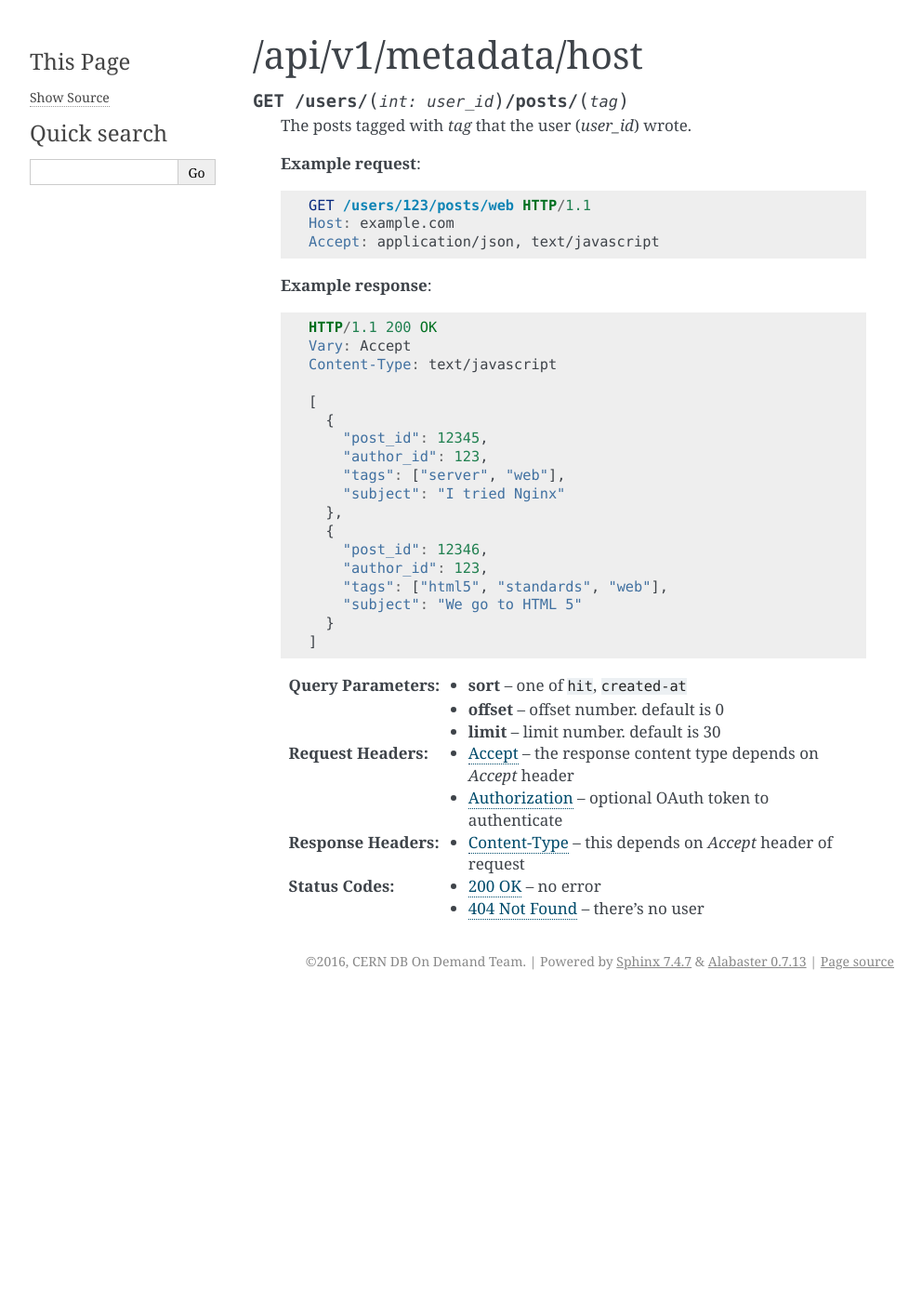
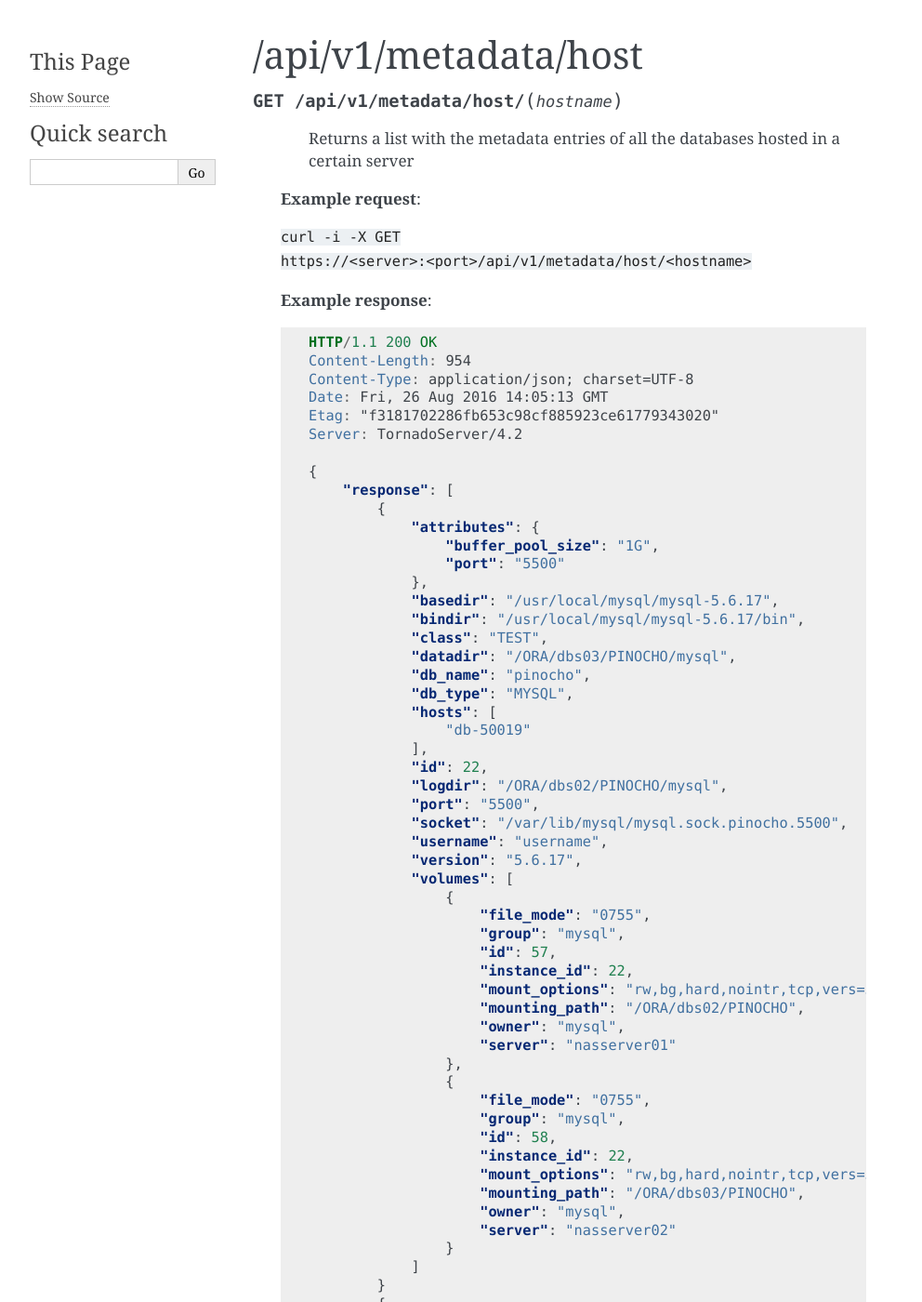
Before and after one commit to cerndb/dbod-api, a Sphinx documentation site: the page built from doc/source/endpoints/metadata_host.rst, in a window 1280 px wide and 1400 px high. Shown: the whole window at 93% size, without its empty margins (148-1140 px from the left). Built offline with Sphinx 7.4.7, drawn with Linux system fonts in a browser that asks for light colours; some of the changed text lies outside the part shown.

Commit message:
DOC: Adds metadata/host

```diff
--- a/doc/source/endpoints/metadata_host.rst
+++ b/doc/source/endpoints/metadata_host.rst
@@ -1,48 +1,119 @@
 /api/v1/metadata/host
 ======================
 
-.. http:get:: /users/(int:user_id)/posts/(tag)
+.. http:get:: /api/v1/metadata/host/(hostname)
 
-   The posts tagged with `tag` that the user (`user_id`) wrote.
+    Returns a list with the metadata entries of all the databases hosted in a
+    certain server
 
    **Example request**:
 
-   .. sourcecode:: http
-
-      GET /users/123/posts/web HTTP/1.1
-      Host: example.com
-      Accept: application/json, text/javascript
+   ``curl -i -X GET https://<server>:<port>/api/v1/metadata/host/<hostname>``
 
    **Example response**:
 
    .. sourcecode:: http
 
-      HTTP/1.1 200 OK
-      Vary: Accept
-      Content-Type: text/javascript
+        HTTP/1.1 200 OK
+        Content-Length: 954
+        Content-Type: application/json; charset=UTF-8
+        Date: Fri, 26 Aug 2016 14:05:13 GMT
+        Etag: "f3181702286fb653c98cf885923ce61779343020"
+        Server: TornadoServer/4.2
 
-      [
         {
-          "post_id": 12345,
-          "author_id": 123,
-          "tags": ["server", "web"],
-          "subject": "I tried Nginx"
-        },
-        {
-          "post_id": 12346,
-          "author_id": 123,
-          "tags": ["html5", "standards", "web"],
-          "subject": "We go to HTML 5"
+            "response": [
+                {
+                    "attributes": {
+                        "buffer_pool_size": "1G",
+                        "port": "5500"
+                    },
+                    "basedir": "/usr/local/mysql/mysql-5.6.17",
+                    "bindir": "/usr/local/mysql/mysql-5.6.17/bin",
+                    "class": "TEST",
+                    "datadir": "/ORA/dbs03/PINOCHO/mysql",
+                    "db_name": "pinocho",
+                    "db_type": "MYSQL",
+                    "hosts": [
+                        "db-50019"
+                    ],
+                    "id": 22,
+                    "logdir": "/ORA/dbs02/PINOCHO/mysql",
+                    "port": "5500",
+                    "socket": "/var/lib/mysql/mysql.sock.pinocho.5500",
+                    "username": "username",
+                    "version": "5.6.17",
+                    "volumes": [
+                        {
+                            "file_mode": "0755",
+                            "group": "mysql",
+                            "id": 57,
+                            "instance_id": 22,
+                            "mount_options": "rw,bg,hard,nointr,tcp,vers=3,noatime,timeo=600,rsize=65536,wsize=65536",
+                            "mounting_path": "/ORA/dbs02/PINOCHO",
+                            "owner": "mysql",
+                            "server": "nasserver01"
+                        },
+                        {
+                            "file_mode": "0755",
+                            "group": "mysql",
+                            "id": 58,
+                            "instance_id": 22,
+                            "mount_options": "rw,bg,hard,nointr,tcp,vers=3,noatime,timeo=600,rsize=65536,wsize=65536",
+                            "mounting_path": "/ORA/dbs03/PINOCHO",
+                            "owner": "mysql",
+                            "server": "nasserver02"
+                        }
+                    ]
+                }
+                {
+                    "attributes": {
+                        "buffer_pool_size": "1G",
+                        "port": "5501"
+                    },
+                    "basedir": "/usr/local/mysql/mysql-5.6.17",
+                    "bindir": "/usr/local/mysql/mysql-5.6.17/bin",
+                    "class": "TEST",
+                    "datadir": "/ORA/dbs03/PINOCHO2/mysql",
+                    "db_name": "pinocho2",
+                    "db_type": "MYSQL",
+                    "hosts": [
+                        "hostname2"
+                    ],
+                    "id": 280,
+                    "logdir": "/ORA/dbs02/PINOCHO2/mysql",
+                    "port": "5501",
+                    "socket": "/var/lib/mysql/mysql.sock.pinocho2.5501",
+                    "username": "username2",
+                    "version": "5.6.17",
+                    "volumes": [
+                        {
+                            "file_mode": "0755",
+                            "group": "mysql",
+                            "id": 71,
+                            "instance_id": 280,
+                            "mount_options": "rw,bg,hard,nointr,tcp,vers=3,noatime,timeo=600,rsize=65536,wsize=65536",
+                            "mounting_path": "/ORA/dbs02/PINOCHO2",
+                            "owner": "mysql",
+                            "server": "nasserver03"
+                        },
+                        {
+                            "file_mode": "0755",
+                            "group": "mysql",
+                            "id": 72,
+                            "instance_id": 280,
+                            "mount_options": "rw,bg,hard,nointr,tcp,vers=3,noatime,timeo=600,rsize=65536,wsize=65536",
+                            "mounting_path": "/ORA/dbs03/PINOCHO2",
+                            "owner": "mysql",
+                            "server": "nasserver04"
+                        }
+                    ]
+                }
+            ]
         }
-      ]
 
-   :query sort: one of ``hit``, ``created-at``
-   :query offset: offset number. default is 0
-   :query limit: limit number. default is 30
-   :reqheader Accept: the response content type depends on
-                      :mailheader:`Accept` header
-   :reqheader Authorization: optional OAuth token to authenticate
-   :resheader Content-Type: this depends on :mailheader:`Accept`
-                            header of request
-   :statuscode 200: no error
-   :statuscode 404: there's no user
+
+   :query hostname: Server name
+   :resheader Content-Type: application/json; charset=UTF-8
+   :statuscode 200: No error
+   :statuscode 404: Server not found in system
```
